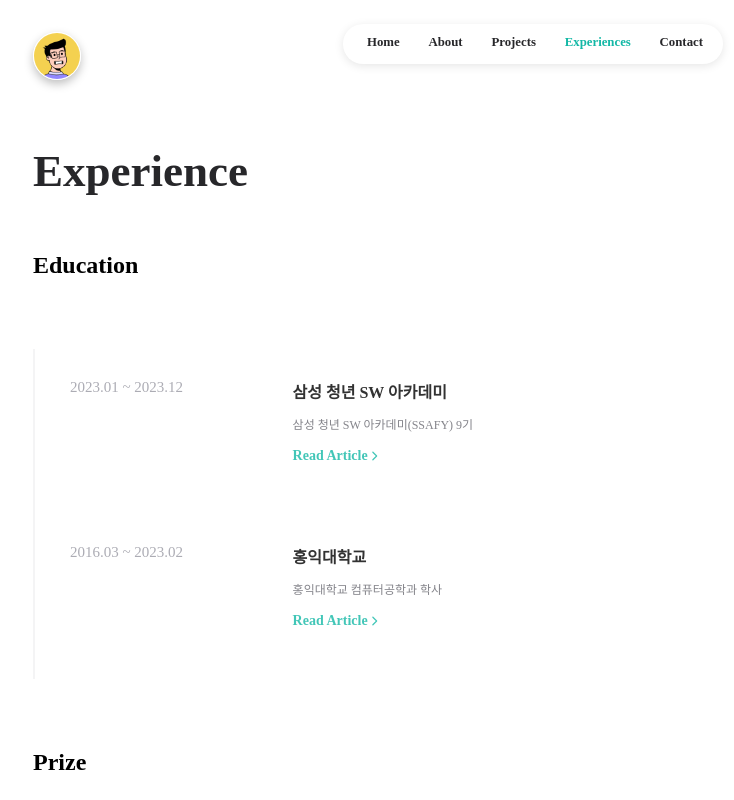
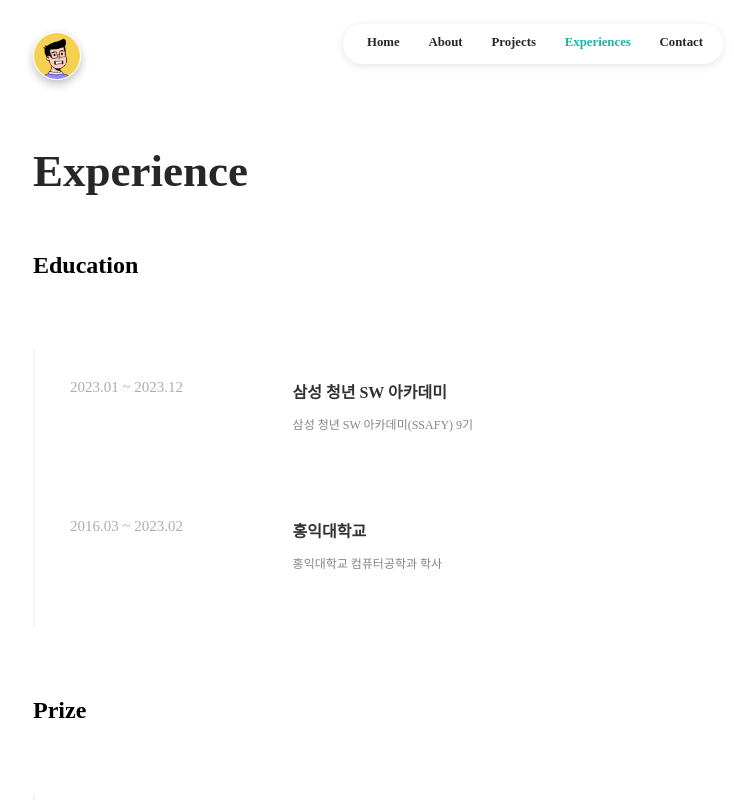
Before and after one commit to lastname-dev/portfolio, a React (Create React App) app: page /experiences in a window 1280 px wide. Shown: the top 800 px of the page, without its empty margins (107-841 px from the left). Built offline with nearby package versions, Linux system fonts and the light colour scheme; a web font is replaced by a local one.

Commit message:
:recycle: Refactor: delete add button

```diff
--- a/src/components/articles/article.jsx
+++ b/src/components/articles/article.jsx
@@ -19,13 +19,6 @@ const Article = (props) => {
 					<div className="article-right-side">
 						<div className="article-title">{title}</div>
 						<div className="article-description">{description}</div>
-						<div className="article-link">
-							Read Article{" "}
-							<FontAwesomeIcon
-								style={{ fontSize: "10px" }}
-								icon={faChevronRight}
-							/>
-						</div>
 					</div>
 				</Link>
 			</div>
--- a/src/components/projects/styles/project.css
+++ b/src/components/projects/styles/project.css
@@ -25,7 +25,7 @@
 }
 
 .project-container {
-	padding: 30px;
+	padding: 40px;
 }
 
 .project-logo {
```
Also changed, not shown: 6 other files (tests, documents, lock files or other folders).
